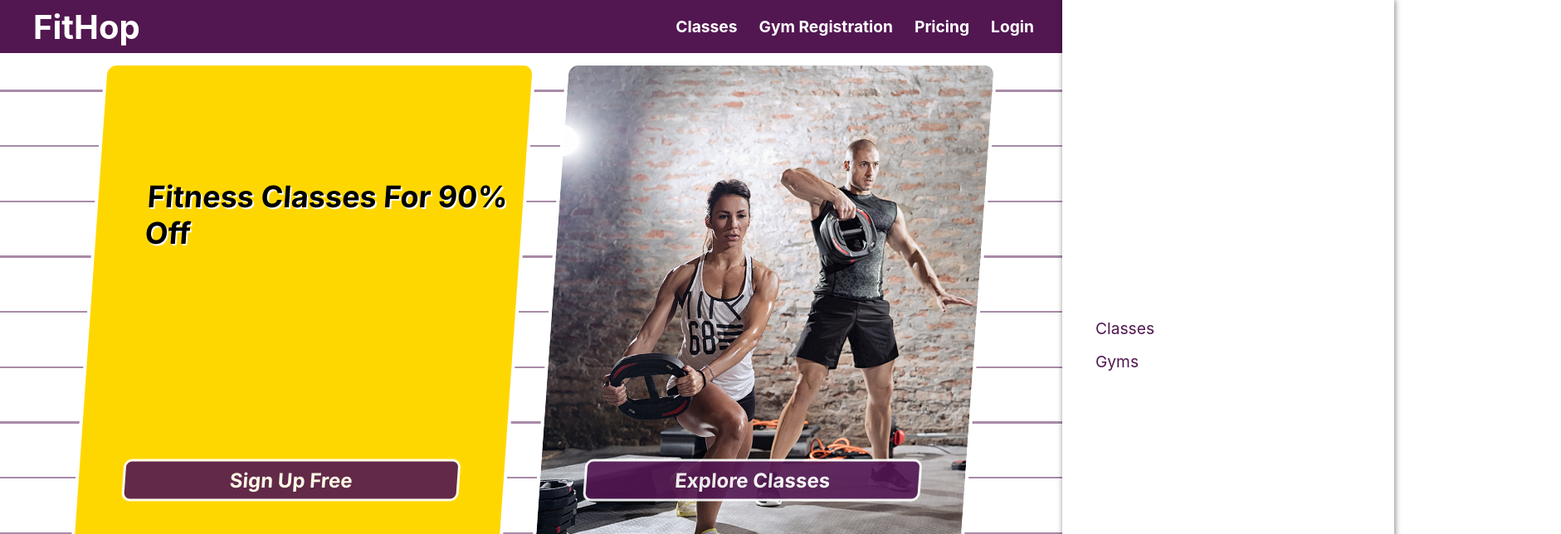
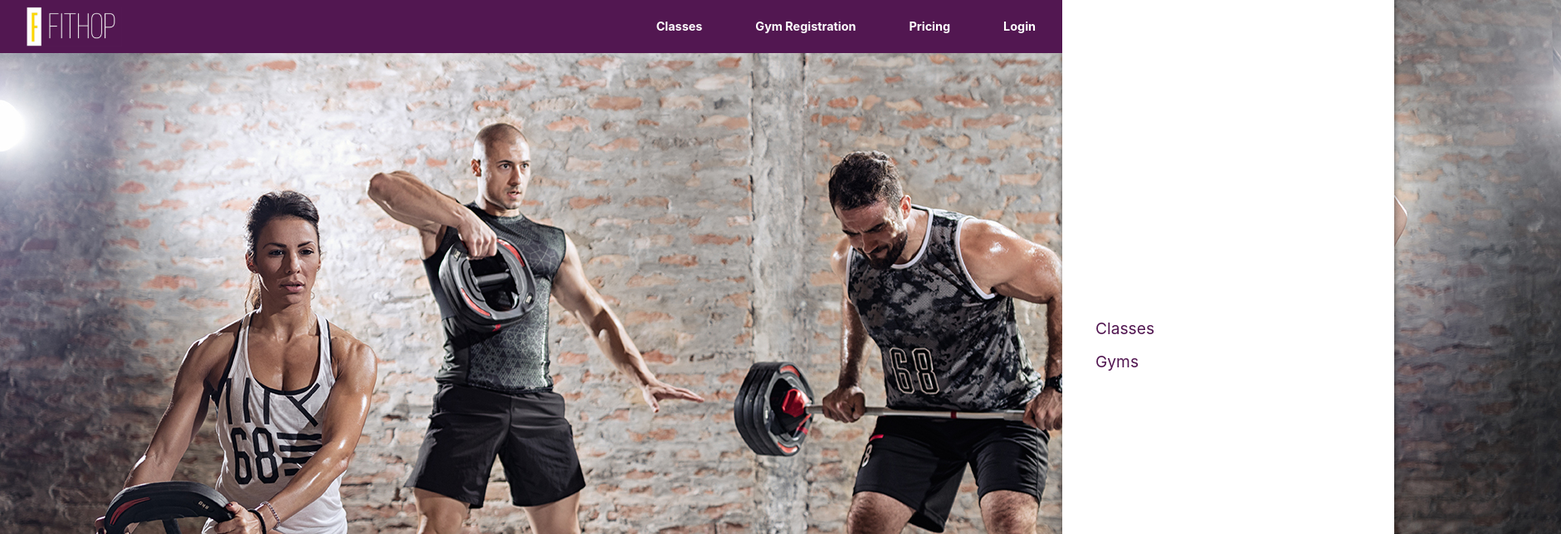
Before and after one commit to taylorjayoung/fithop_frontend, a React (Create React App) app: page / in a window 1280 px wide. Shown: the top 644 px of the page at 83% size, 1881 px wide, since content can reach past the window. Built offline with nearby package versions, Linux system fonts and the light colour scheme; a web font is replaced by a local one; what google-maps-react, react-async-script-loader would draw is missing.

Commit message:
frontend play around

```diff
--- a/src/components/Toolbar/Toolbar.js
+++ b/src/components/Toolbar/Toolbar.js
@@ -1,61 +1,61 @@
 import React from "react";
-import "./Toolbar.css";
-// import "./Toolbar2.css";
+// import "./Toolbar.css";
+import "./Toolbar2.css";
 import DrawerToggleButton from "../SideDrawer/DrawerToggleButton";
 
+// const toolbar = props => (
+//   <header className="toolbar">
+//     <nav className="toolbar_navigation">
+//       <div className="toolbar_toggle_button">
+//         <DrawerToggleButton click={props.drawerClickHandler} />
+//       </div>
+//       <div className="toolbar_logo">
+//         <a href="/" style={{ fontSize: "2.5rem", fontWeight: "bold" }}>
+//           FitHop
+//         </a>
+//       </div>
+//       <div className="spacer"> </div>
+//       <div className="toolbar_items">
+//         <ul>
+//           <li>
+//             <a onClick={props.handleClickClasses}>Classes</a>
+//           </li>
+//           <li>
+//             <a>Gym Registration</a>
+//           </li>
+//           <li>
+//             <a>Pricing</a>
+//           </li>
+//
+//           {props.loggedIn
+//             ? renderProfileButton(props.renderProfile)
+//             : renderLoginButton(props.handleClickLogin)}
+//         </ul>
+//       </div>
+//     </nav>
+//   </header>
+// );
+
 const toolbar = props => (
-  <header className="toolbar">
-    <nav className="toolbar_navigation">
-      <div className="toolbar_toggle_button">
-        <DrawerToggleButton click={props.drawerClickHandler} />
+  <div className="navbar">
+    <div className="navbar__logo">
+      <a className=""href="/"><img className="navbar__logo--img" src="logo.png" alt="logo"/></a>
     </div>
-      <div className="toolbar_logo">
-        <a href="/" style={{ fontSize: "2.5rem", fontWeight: "bold" }}>
-          FitHop
-        </a>
-      </div>
-      <div className="spacer"> </div>
-      <div className="toolbar_items">
+    <div className="navbar__links">
       <ul>
-          <li>
-            <a onClick={props.handleClickClasses}>Classes</a>
-          </li>
-          <li>
-            <a>Gym Registration</a>
-          </li>
-          <li>
-            <a>Pricing</a>
-          </li>
-
+        <li><a onClick={props.handleClickExplore}>Classes</a></li>
+        <li><a>Gym Registration</a></li>
+        <li><a>Pricing</a></li>
         {props.loggedIn
           ? renderProfileButton(props.renderProfile)
           : renderLoginButton(props.handleClickLogin)}
       </ul>
     </div>
-    </nav>
-  </header>
+    <div className="navbar__small">
+      <DrawerToggleButton click={props.drawerClickHandler} />
+    </div>
+  </div>
 );
-
-// const toolbar = props => (
-//   <div className="navbar">
-//     <div className="navbar__logo">
-//       <a className=""href="/"><img className="navbar__logo--img" src="logo.png" alt="logo"/></a>
-//     </div>
-//     <div className="navbar__links">
-//       <ul>
-//         <li><a onClick={props.handleClickExplore}>Classes</a></li>
-//         <li><a>Gym Registration</a></li>
-//         <li><a>Pricing</a></li>
-//         {props.loggedIn
-//           ? renderProfileButton(props.renderProfile)
-//           : renderLoginButton(props.handleClickLogin)}
-//       </ul>
-//     </div>
-//     <div className="navbar__small">
-//       <DrawerToggleButton click={props.drawerClickHandler} />
-//     </div>
-//   </div>
-// );
 
 function renderLoginButton(click) {
   return (
--- a/src/components/general_components/Home.js
+++ b/src/components/general_components/Home.js
@@ -5,76 +5,76 @@ import Backdrop from "../Backdrop/Backdrop";
 import "./Home.css";
 // import "./Home2.css";
 
+// export default class Home extends Component {
+//   render() {
+//     return (
+//       <div className="HomeDivWrapper">
+//         <div className="HomeBackgroundLineDiv">
+//           <div className="line" />
+//           <div className="line" />
+//           <div className="line" />
+//           <div className="line" />
+//           <div className="line" />
+//           <div className="line" />
+//           <div className="line" />
+//           <div className="line" />
+//           <div className="line" />
+//           <div className="line" />
+//           <div className="line" />
+//           <div className="line" />
+//         </div>
+//
+//         <div className="HomeDiv">
+//           <div className="Div1">
+//             <div className="SolganDiv">
+//               <span>Fitness Classes </span>
+//               <span>For 90% Off </span>
+//             </div>
+//
+//             <div className="SignUpDiv">
+//               <p className="SignUpLink" onClick={this.props.handleClickSignUp}>
+//                 Sign Up Free
+//               </p>
+//             </div>
+//           </div>
+//
+//           <div className="Div2">
+//             <div className="ImageDiv">
+//               <div className="ExploreClassesDiv">
+//                 <p
+//                   className="ExploreClassesLink"
+//                   onClick={this.props.handleClickExplore}
+//                 >
+//                   Explore Classes
+//                 </p>
+//               </div>
+//             </div>
+//           </div>
+//         </div>
+//       </div>
+//     );
+//   }
+// }
+
 export default class Home extends Component {
   render() {
     return (
-      <div className="HomeDivWrapper">
-        <div className="HomeBackgroundLineDiv">
-          <div className="line" />
-          <div className="line" />
-          <div className="line" />
-          <div className="line" />
-          <div className="line" />
-          <div className="line" />
-          <div className="line" />
-          <div className="line" />
-          <div className="line" />
-          <div className="line" />
-          <div className="line" />
-          <div className="line" />
+      <div className="home">
+        <div class="image--container">
+          <img className="background-img" src="image-1.jpg" />
+          <img className="background-img" src="image-2.jpeg" />
+          <img className="background-img" src="image-3.jpeg" />
+          <img className="background-img" src="image-4.jpeg" />
+          <img className="background-img" src="image-5.jpeg" />
         </div>
-
-        <div className="HomeDiv">
-          <div className="Div1">
-            <div className="SolganDiv">
-              <span>Fitness Classes </span>
-              <span>For 90% Off </span>
-            </div>
-
-            <div className="SignUpDiv">
-              <p className="SignUpLink" onClick={this.props.handleClickSignUp}>
-                Sign Up Free
-              </p>
-            </div>
-          </div>
-
-          <div className="Div2">
-            <div className="ImageDiv">
-              <div className="ExploreClassesDiv">
-                <p
-                  className="ExploreClassesLink"
-                  onClick={this.props.handleClickExplore}
-                >
-                  Explore Classes
-                </p>
-              </div>
-            </div>
+        <div class="home--container">
+          <div class="home__header">Fitness Classes for 90% Off</div>
+          <div class="home__content">
+            <div className="home--signupLink divLink" onClick={this.props.handleClickSignUp}>Sign Up Free</div>
+            <div className="home--classLink divLink" onClick={this.props.handleClickExplore}>Explore Classes</div>
           </div>
         </div>
       </div>
     );
   }
 }
-
-// export default class Home extends Component {
-//   render() {
-//     return (
-//       <div className="home">
-//         <div class="image--container">
-//           <img className="background-img" src="image-1.jpg" />
-//           <img className="background-img" src="image-2.jpeg" />
-//           <img className="background-img" src="image-3.jpeg" />
-//           <img className="background-img" src="image-4.jpeg" />
-//           <img className="background-img" src="image-5.jpeg" />
-//         </div>
-//         <div class="home--container">
-//           <div class="home__header">Fitness Classes for 90% Off</div>
-//           <div class="home__content">
-//             <div className="home--signupLink divLink" onClick={this.props.handleClickSignUp}>Sign Up Free</div>
-//             <div className="home--classLink divLink" onClick={this.props.handleClickExplore}>Explore Classes</div>
-//           </div>
-//         </div>
-//       </div>
-//     );
-//   }
-// }
```
Lines whose indentation alone changed are shown as unchanged.
